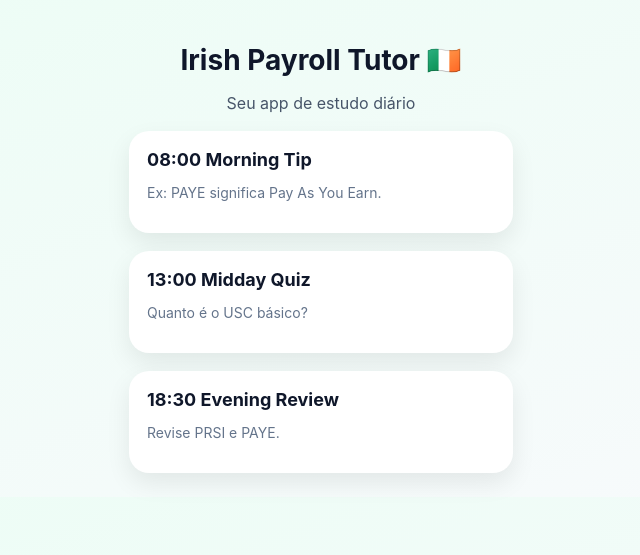
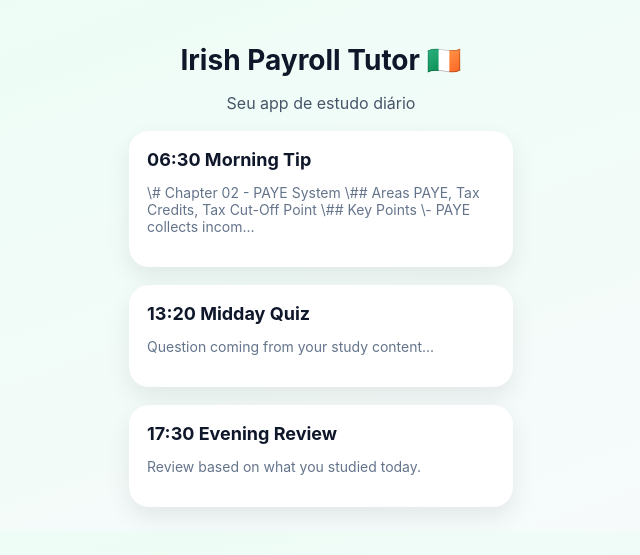
Before and after one commit to brunonfreitas/irish-payroll-tutor, a Flask app: page / in a window 1280 px wide. Shown: the top 555 px of the page, without its empty margins (319-959 px from the left). Run offline with Flask 3, Linux system fonts and the light colour scheme; some libraries are stand-ins or nearby versions.

Commit message:
dynamic UI with study content

```diff
--- a/templates/index.html
+++ b/templates/index.html
@@ -8,6 +8,7 @@
 
   <link rel="stylesheet" href="/static/style.css" />
 
+  <!-- OneSignal -->
   <script src="https://cdn.onesignal.com/sdks/web/v16/OneSignalSDK.page.js" defer></script>
   <script>
     window.OneSignalDeferred = window.OneSignalDeferred || [];
@@ -30,19 +31,40 @@
     <h1>Irish Payroll Tutor 🇮🇪</h1>
     <p>Seu app de estudo diário</p>
 
+    <!-- Morning -->
     <div class="card">
-      <h2>08:00 Morning Tip</h2>
-      <p>Ex: PAYE significa Pay As You Earn.</p>
+      <h2>06:30 Morning Tip</h2>
+      <p>
+        {% if chapters %}
+          {{ chapters[0][:120] }}...
+        {% else %}
+          No study content yet.
+        {% endif %}
+      </p>
     </div>
 
+    <!-- Midday -->
     <div class="card">
-      <h2>13:00 Midday Quiz</h2>
-      <p>Quanto é o USC básico?</p>
+      <h2>13:20 Midday Quiz</h2>
+      <p>
+        {% if chapters %}
+          Question coming from your study content...
+        {% else %}
+          Add chapters to generate quizzes.
+        {% endif %}
+      </p>
     </div>
 
+    <!-- Evening -->
     <div class="card">
-      <h2>18:30 Evening Review</h2>
-      <p>Revise PRSI e PAYE.</p>
+      <h2>17:30 Evening Review</h2>
+      <p>
+        {% if chapters %}
+          Review based on what you studied today.
+        {% else %}
+          Start studying to see your review here.
+        {% endif %}
+      </p>
     </div>
 
   </main>
```
